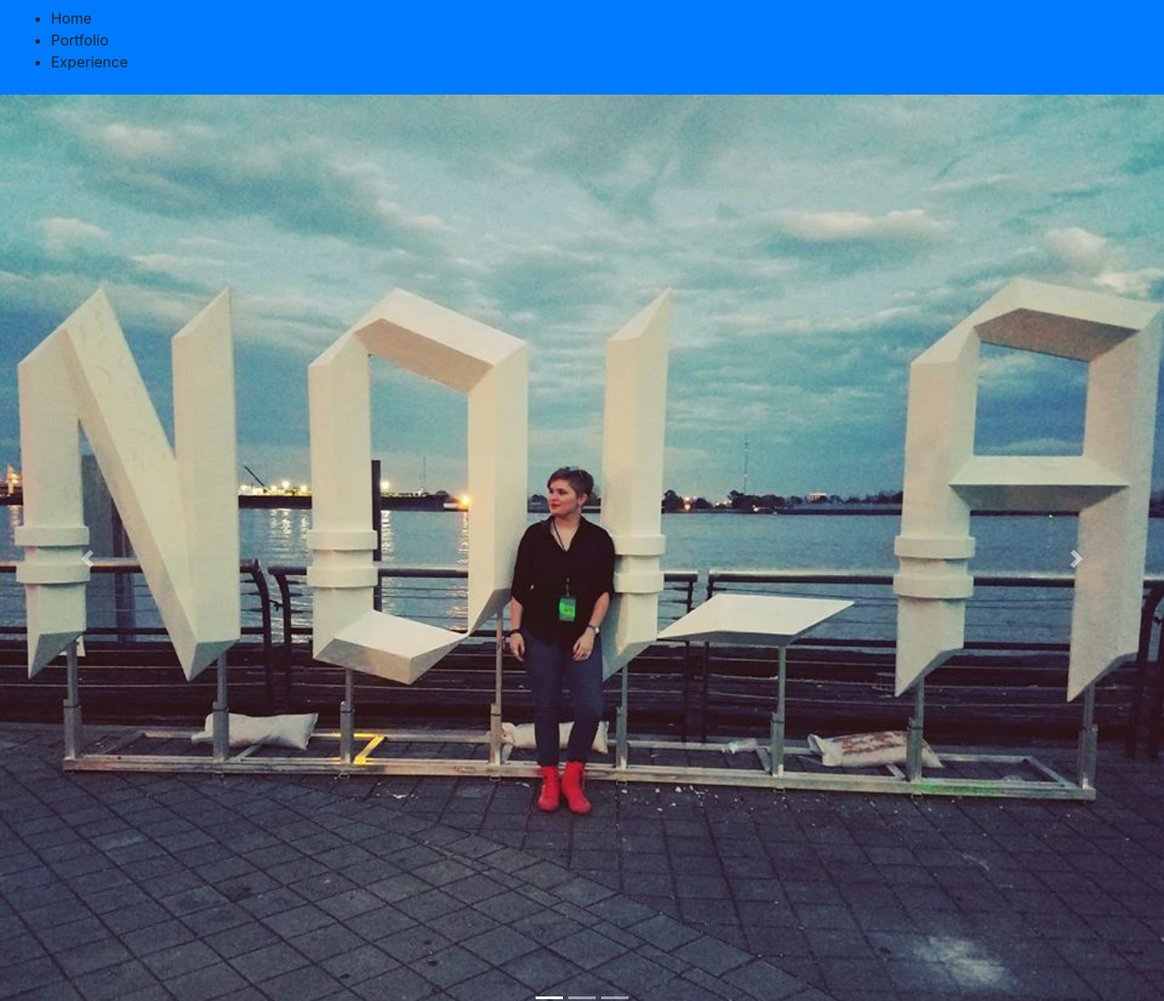
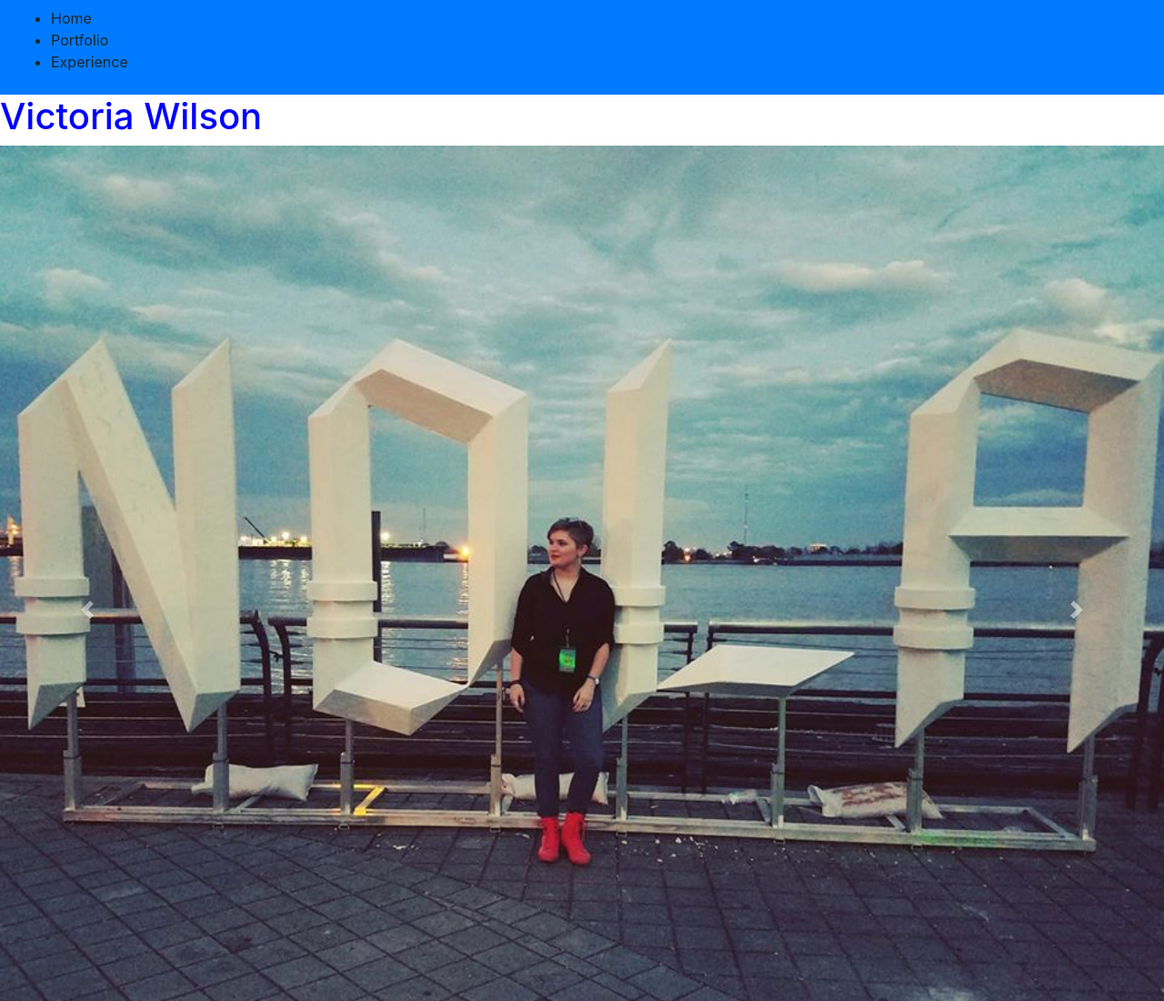
Before and after one commit to victoriawilsonproduction/Portfolio, a plain HTML site: page index.html in a window 1280 px wide. Shown: the top 1100 px of the page at 91% size. Drawn offline with nearby package versions, Linux system fonts and the light colour scheme.

Commit message:
Added CSS file

```diff
--- /dev/null
+++ b/Assets/CSS/style.css
@@ -0,0 +1,3 @@
+h1 {
+	color: blue;
+}
--- a/index.html
+++ b/index.html
@@ -3,6 +3,7 @@
 	<head>
 		<title>Victoria Wilson</title>
 		<link rel="stylesheet" href="https://stackpath.bootstrapcdn.com/bootstrap/4.3.1/css/bootstrap.min.css" integrity="sha384-ggOyR0iXCbMQv3Xipma34MD+dH/1fQ784/j6cY/iJTQUOhcWr7x9JvoRxT2MZw1T" crossorigin="anonymous">
+		<link rel="stylesheet" type="text/css" href="assets/CSS/style.css">
 	</head>
 
 	<body>
@@ -15,6 +16,8 @@
 			  	</ul>
 			</div>
 		</nav>
+
+		<h1>Victoria Wilson</h1>
 
 		<div id="carouselExampleIndicators" class="carousel slide" data-ride="carousel">
 		  <ol class="carousel-indicators">
```
